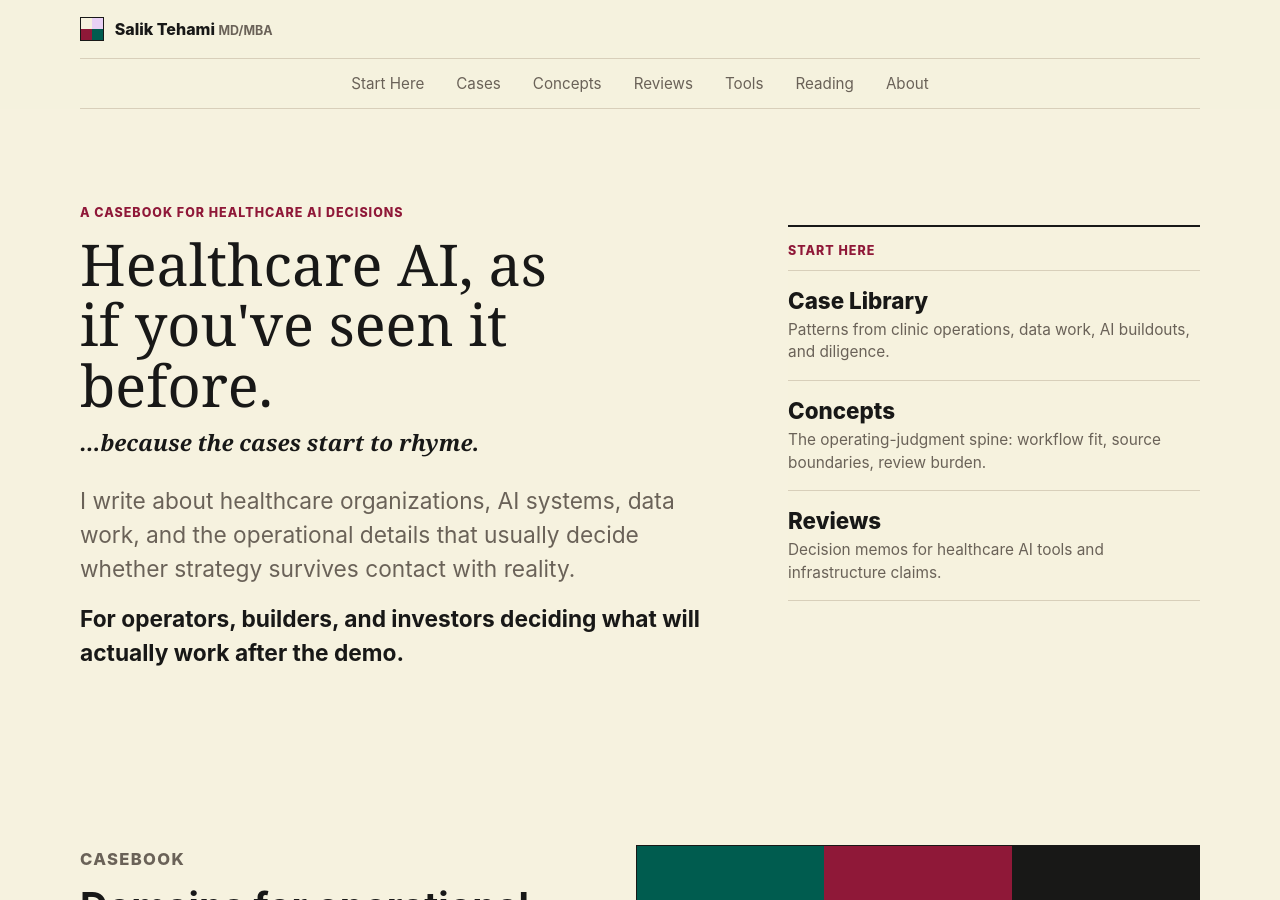
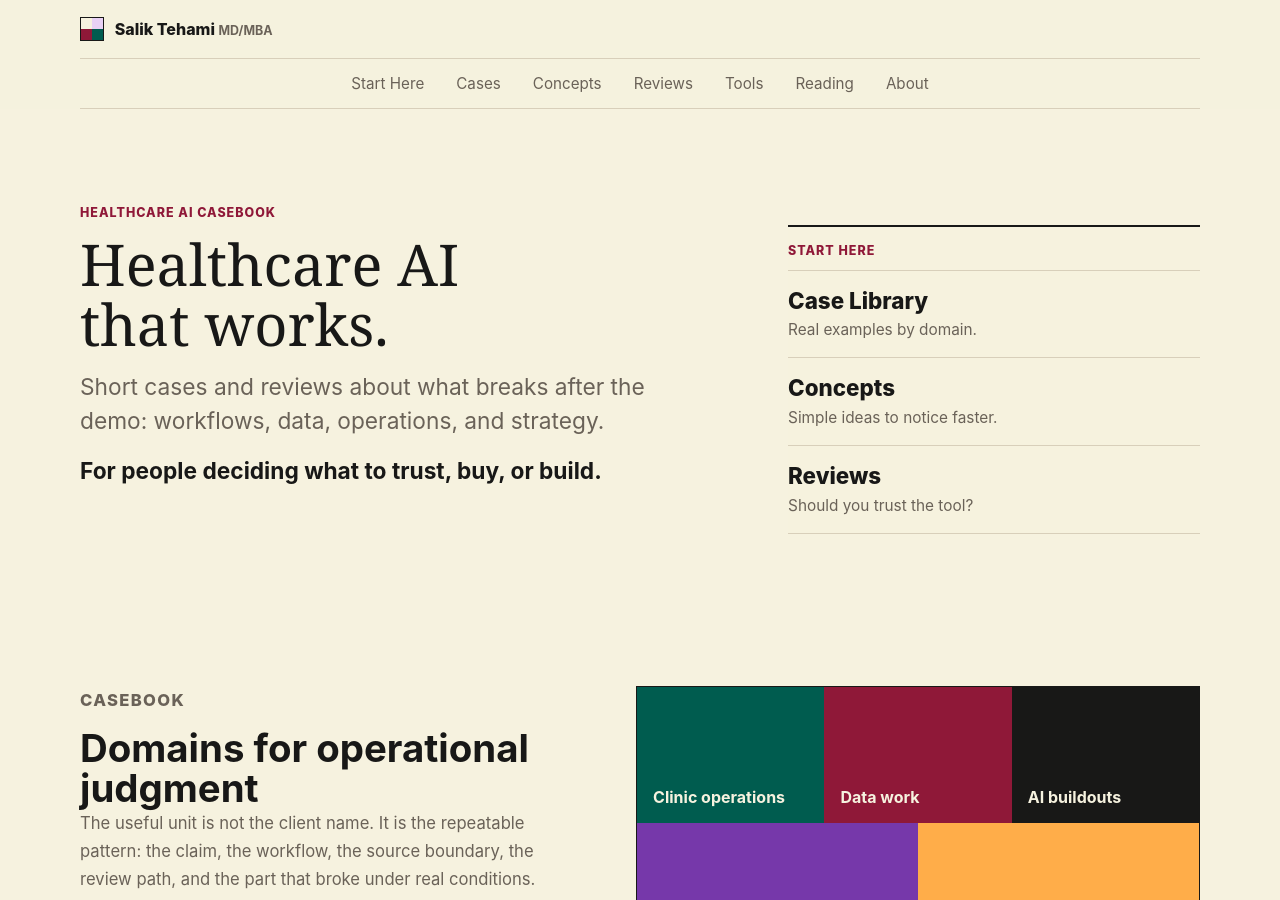
Before and after one commit to saltehami/saltehami.github.io, a Jekyll site: the page built from index.html, in a window 1280 px wide and 900 px high. Built offline with Jekyll 4.4.1, drawn with Linux system fonts in a browser that asks for light colours.

Commit message:
Tighten homepage hero copy

```diff
--- a/index.html
+++ b/index.html
@@ -5,26 +5,25 @@ description: A casebook for healthcare organizations, AI systems, data work, and
 ---
 <section class="home-hero site-frame" id="start-here">
   <div class="hero-copy">
-    <p class="eyebrow">A casebook for healthcare AI decisions</p>
-    <h1>Healthcare AI, as if you've seen it before.</h1>
-    <p class="hero-aside">...because the cases start to rhyme.</p>
-    <p class="hero-text">I write about healthcare organizations, AI systems, data work, and the operational details that usually decide whether strategy survives contact with reality.</p>
-    <p class="hero-text secondary">For operators, builders, and investors deciding what will actually work after the demo.</p>
+    <p class="eyebrow">Healthcare AI casebook</p>
+    <h1>Healthcare AI that works.</h1>
+    <p class="hero-text">Short cases and reviews about what breaks after the demo: workflows, data, operations, and strategy.</p>
+    <p class="hero-text secondary">For people deciding what to trust, buy, or build.</p>
   </div>
 
   <div class="hero-menu" aria-label="Start here">
     <p class="eyebrow">Start here</p>
     <a href="/cases/">
       <span>Case Library</span>
-      <small>Patterns from clinic operations, data work, AI buildouts, and diligence.</small>
+      <small>Real examples by domain.</small>
     </a>
     <a href="/concepts/">
       <span>Concepts</span>
-      <small>The operating-judgment spine: workflow fit, source boundaries, review burden.</small>
+      <small>Simple ideas to notice faster.</small>
     </a>
     <a href="/reviews/">
       <span>Reviews</span>
-      <small>Decision memos for healthcare AI tools and infrastructure claims.</small>
+      <small>Should you trust the tool?</small>
     </a>
   </div>
 </section>
```
